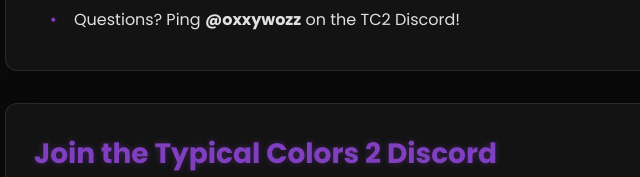
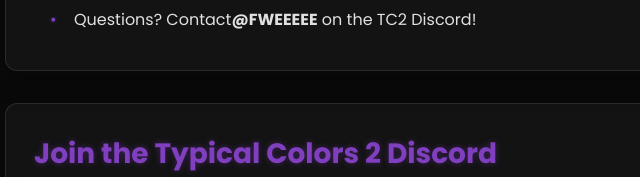
Before and after one commit to examplia/emgee, a plain HTML site: page index.html in a window 1280 px wide. Shown: the part 1435-1612 px from the top of the page, 171-811 px from the left. Drawn offline with Linux system fonts and the light colour scheme.

Commit message:
Update index.html

```diff
--- a/index.html
+++ b/index.html
@@ -80,7 +80,7 @@
             <li>Art-style: 2000–2010, nature reserves, mines, factories.</li>
           </ul>
         </li>
-        <li>Questions? Ping <strong>@oxxywozz</strong> on the TC2 Discord!</li>
+        <li>Questions? Contact<strong>@FWEEEEE</strong> on the TC2 Discord!</li>
       </ul>
     </section>
 
```
